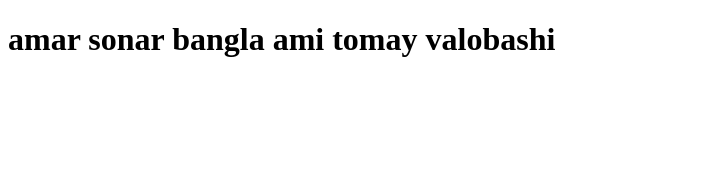
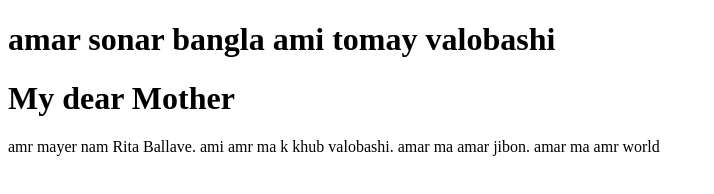
Before and after one commit to asitball/my-first-website, a plain HTML site: page index.html in a window 1280 px wide. Shown: the whole page, without its empty margins (0-714 px from the left). Drawn offline with Linux system fonts and the light colour scheme.

Commit message:
text adding

```diff
--- a/index.html
+++ b/index.html
@@ -7,5 +7,10 @@
 </head>
 <body>
     <h1>amar sonar bangla ami tomay valobashi</h1>
+    <div class="heading">
+        <h1>My dear Mother</h1>
+        <p>amr mayer nam Rita Ballave. ami amr ma k khub valobashi. amar ma amar jibon. amar ma amr world</p>
+
+    </div>
 </body>
 </html>
```
